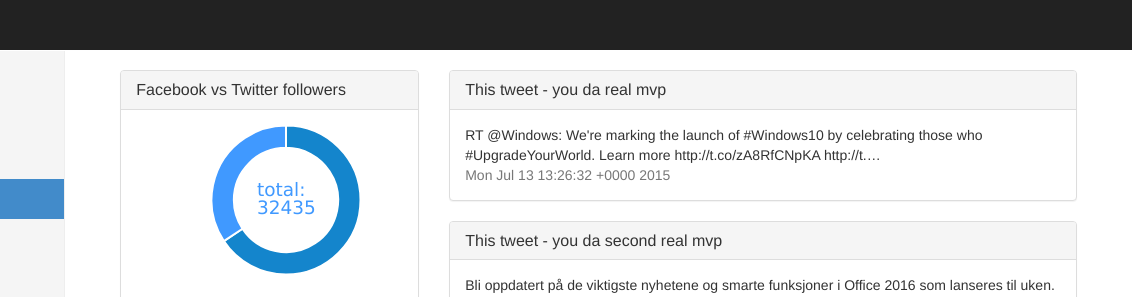
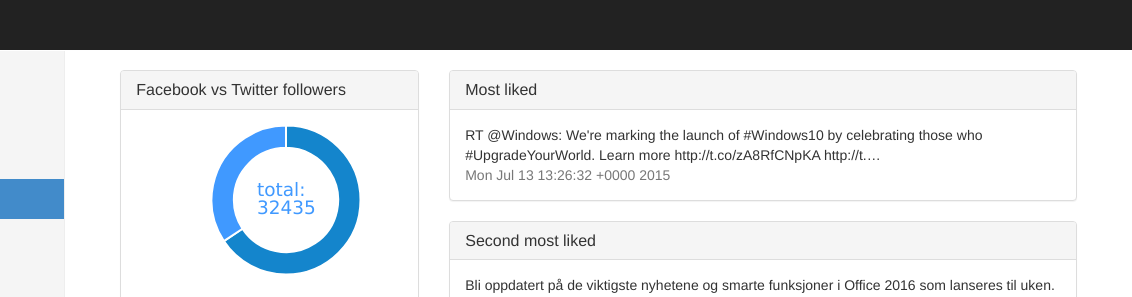
Before and after one commit to erlendw/ms-hackathon-2015, a website: page cloudsocial/dashboard.html in a window 1280 px wide. Shown: the top 297 px of the page, 148-1280 px from the left. Drawn offline with nearby package versions, Linux system fonts and the light colour scheme.

Commit message:
changed titles in twitter.html

```diff
--- a/cloudsocial/twitter.html
+++ b/cloudsocial/twitter.html
@@ -1,7 +1,7 @@
 <div class="panel panel-default">
 
     <div class="panel-heading">
-        <h3 class="panel-title">This tweet - you da real mvp</h3>
+        <h3 class="panel-title">Most liked</h3>
     </div>
 
 
@@ -25,7 +25,7 @@
 <div class="panel panel-default">
 
     <div class="panel-heading">
-        <h3 class="panel-title">This tweet - you da second real mvp</h3>
+        <h3 class="panel-title">Second most liked</h3>
     </div>
 
 
```
